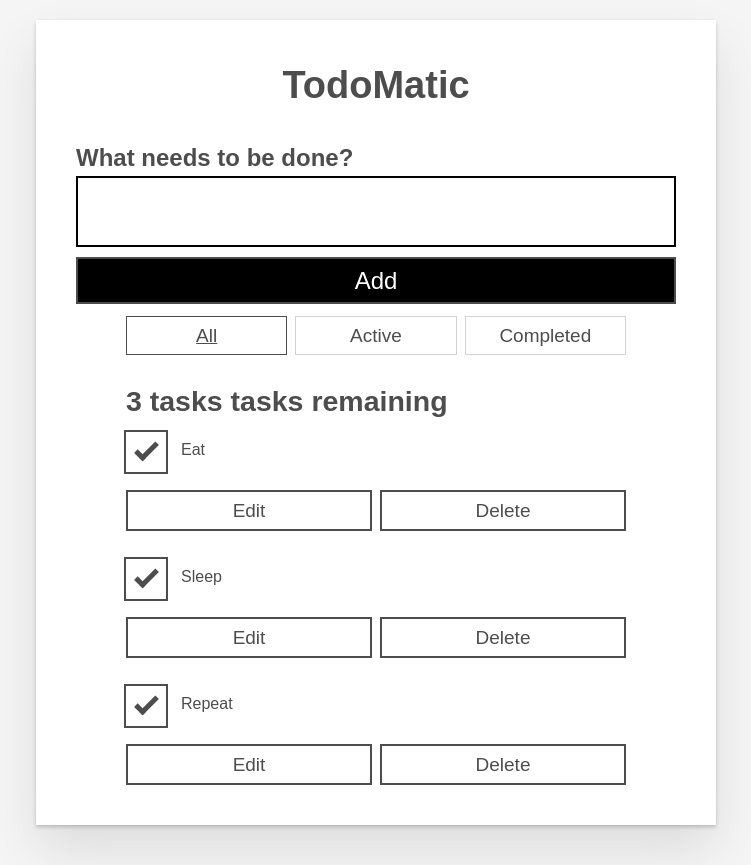
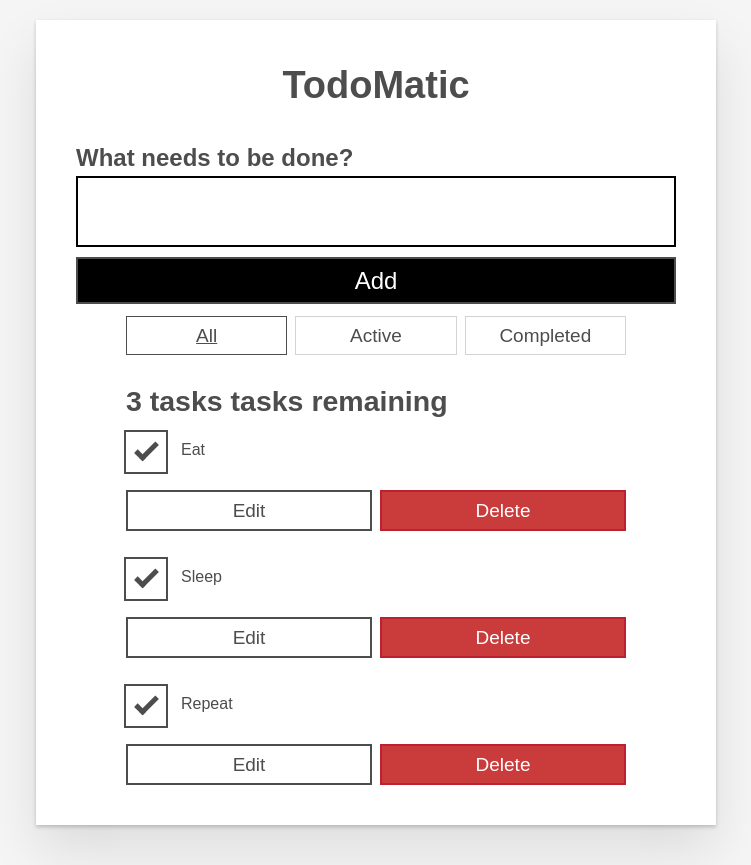
Before and after one commit to cassiamoraes/Practice-React, a React (Create React App) app: page / in a window 1280 px wide. Shown: the whole page, without its empty margins (264-1015 px from the left). Built offline with nearby package versions, Linux system fonts and the light colour scheme.

Commit message:
Update Todo.js

```diff
--- a/src/components/Todo.js
+++ b/src/components/Todo.js
@@ -3,7 +3,6 @@ import React, { useState } from "react";
 function Todo(props){//aqui minha Todo recebe um props
     const[isEditing, setEditing] = useState(false)
     const[newName, setNewName] = useState("")
-    const[filter, setFilter] = useState("All")
 
     //função define novo nome
     function handleChange(e){
@@ -33,7 +32,7 @@ function Todo(props){//aqui minha Todo recebe um props
             Cancel
             <span className="visually-hidden">renaming {props.name}</span>
           </button>
-          <button type="submit" className="btn btn_primary todo-edit">
+          <button type="submit" className="btn btn__primary todo-edit">
             Save
             <span className="visually-hidden">new name for {props.name}</span>
           </button>
@@ -47,7 +46,7 @@ function Todo(props){//aqui minha Todo recebe um props
         <div className="c-cb">
         <input id={props.id}
             type="checkbox"
-            defaultChecked="{props.completed}"
+            defaultChecked={props.completed}
             onChange={()=>
             props.toggleTaskCompleted(props.id)} //função anonima para chamar o toggleTask que criamos no app
          />{/*aqui o props vai receber o completed de acordo com o que foi defindo no App.js */}
@@ -59,7 +58,7 @@ function Todo(props){//aqui minha Todo recebe um props
               <button type="button" className="btn" onClick={()=>setEditing(true)}>
                   Edit <span className="visually-hidden">{props.name}</span>
               </button>
-              <button type="button" className="btn btn_danger" onClick={()=>props.deleteTask(props.id)}>
+              <button type="button" className="btn btn__danger" onClick={()=>props.deleteTask(props.id)}>
                   Delete <span className="visually-hidden">{props.name}</span>
               </button>
         </div>
```
